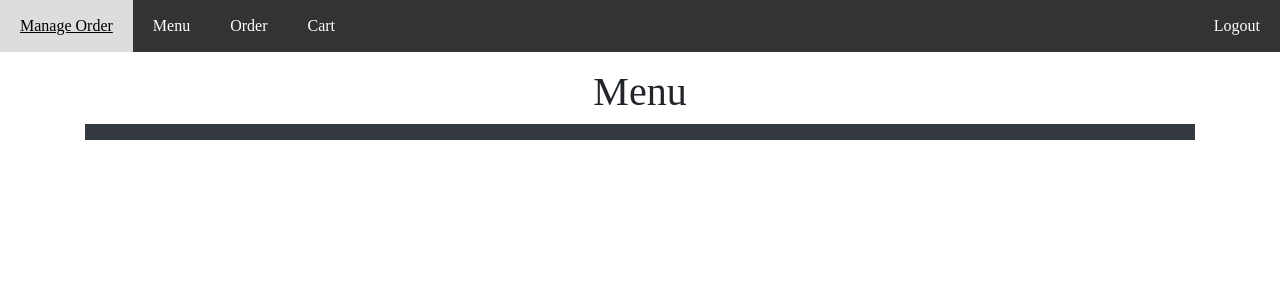
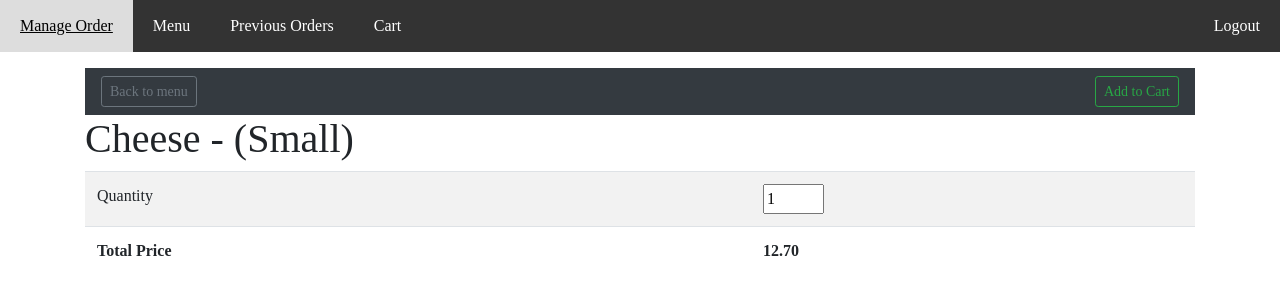
Before and after one commit to AmitRungta/Certification-Programs-CS50-s-Web-Programming-with-Python-and-JavaScript-project3, a Django app: page /item/2 in a window 1280 px wide. Shown: the top 300 px of the page. Run offline with Django 3.2, Linux system fonts and the light colour scheme; a user stored in the database is signed in; data comes from the database, SQL or seed files in the repository; both versions use the stored data as it was after the commit; some libraries are stand-ins or nearby versions.

Commit message:
Updated AddItem page

```diff
--- a/assets/navigationbar.css
+++ b/assets/navigationbar.css
@@ -9,8 +9,8 @@ top: 0; */
 }
 
 
-.NavigationBar .NavigationBarbutton {
-background: none!important;
+.NavigationBarbutton {
+background: none;
 border: none;
 /* padding: 0!important; */
 /*optional*/
@@ -22,9 +22,10 @@ border: none;
 }
 
 /* Change color on hover */
-.NavigationBar .NavigationBarbutton:hover{
+.NavigationBarbutton:hover {
   background-color: #ddd;
   color: black;
+  text-decoration: underline;
 }
 
 
--- a/orders/models.py
+++ b/orders/models.py
@@ -1,10 +1,8 @@
+''' Create your models here. '''
+
 from django.db import models
 from django.utils import timezone
 from django.contrib.auth.models import User
-
-# Create your models here.
-
-
 
 
 
--- /dev/null
+++ b/orders/static/orders/add_item.js
@@ -0,0 +1,47 @@
+document.addEventListener('DOMContentLoaded', () => {
+    // Get initial price of item as this is what we set by default in the page.
+    const individual_item_price = parseFloat(document.getElementById('individual-item-price').innerHTML);
+    var cur_quantity = 1;
+    var individual_extra_cost = 0 ;
+
+    function fnUpdateTotalCost()
+    {
+        if (cur_quantity < 1 )
+            cur_quantity = 1 ;
+        if (individual_extra_cost < 0 )
+        individual_extra_cost = 0 ;
+        document.querySelector('#total-price').innerHTML = ( ( individual_item_price + individual_extra_cost ) * cur_quantity ).toFixed(2) ;
+    } ;
+
+    // When quantity changed,
+    document.querySelector('#quantity').onchange = function() {
+        cur_quantity = this.value;
+        fnUpdateTotalCost() ;
+    };
+
+
+    function fnUpdateForExtraCost ()
+    {
+        let extra_id = parseInt ( this.value ) ;
+        let extra_element_node_name = `extra_price-${extra_id}` ;
+        let extra_price_node = document.getElementById (extra_element_node_name) ;
+        let extra_price = 0 ;
+        if ( extra_price_node )
+            extra_price = parseFloat ( extra_price_node.innerText ) ;
+        if (this.checked) {
+            individual_extra_cost += extra_price;
+        } else {
+            individual_extra_cost -= extra_price;
+        };
+        fnUpdateTotalCost() ;
+    }
+
+    // If extra exists,
+    {
+        let extraNodes = document.getElementsByName('extra') ;
+        for ( let i = 0 ; i < extraNodes.length ; i++)
+        {
+            extraNodes[i].addEventListener ( 'change' , fnUpdateForExtraCost , false ) ;
+        }
+    }
+});
--- a/orders/static/orders/menu.js
+++ /dev/null
@@ -1,15 +0,0 @@
-document.addEventListener('DOMContentLoaded', () => {
-
-    document.querySelector('#movetotop').onclick = () => {
-        document.body.scrollTop = 0; // For Safari
-        document.documentElement.scrollTop = 0; // For Chrome, Firefox, IE and Opera
-    };
-
-    window.onscroll = () => {
-        if (document.body.scrollTop > 15 || document.documentElement.scrollTop > 15 ) {
-            document.getElementById("movetotop").style.display = "block";
-        } else {
-            document.getElementById("movetotop").style.display = "none";
-        };
-    };
-});
--- /dev/null
+++ b/orders/templates/orders/add_item.html
@@ -0,0 +1,73 @@
+{% extends 'base_layout.html' %}
+
+{% block head %}
+{% load static %}
+<script src="{% static 'orders/add_item.js' %}"></script>
+{% endblock %}
+
+
+{% block title %}{{ block.super }} - add item{% endblock %}
+
+
+{% block content%}
+<form action="{% url 'orders:add_item' item.id %}" method="POST">
+    {% csrf_token %}
+    <nav class="navbar sticky-top navbar-dark bg-dark justify-content-between">
+        <a class="btn btn-sm btn-outline-secondary my-2 my-sm-0" href="{% url 'orders:menu' %}">Back to menu</a>
+        <input type="submit" value="Add to Cart" class="btn btn-sm btn-outline-success my-2 my-sm-0">
+    </nav>
+
+    <h1>{{ item.name }}{% if item.size != '' %} - ({{item.size}}){% endif %}</h1>
+    <!-- Get the individual item price -->
+    <span id="individual-item-price" style="display: none;">{{ item.price }}</span>
+
+    <!-- lets create a table with hidden borders so as to show the options. -->
+    <table class="table table-striped">
+        <colgroup>
+            <col width="60%"></col>
+            <col width="40%"></col>
+        </colgroup>
+        <tbody>
+            <!-- set the quantity form element. -->
+            <tr>
+                <td>Quantity</td>
+                <td><input name="quantity" id="quantity" type="number" value=1 min=1 max=10></td>
+            </tr>
+
+            <!-- we will get topping opion only if required -->
+            {% if toppings and max_toppings > 0 %}
+                {% with ''|center:max_toppings as range %}
+                    {% for _ in range %}
+                    <tr>
+                        <td>Topping - {{ forloop.counter }}</td>
+                        <td><select name="topping-{{forloop.counter}}">
+                            {% for topping in toppings %}
+                                <option value="{{ topping.id }}">{{ topping.name }}</option>
+                            {% endfor %}</select></td>
+                    </tr>
+                    {% endfor %}
+                {% endwith %}
+            {% endif%}
+
+            <!-- we will get extra options only if required -->
+            {% if extras %}
+            {% for extra in extras %}
+            <tr>
+                <td>Extra {{ extra.name }} (+<span id="extra_price-{{extra.id}}">{{ extra.price }}</span>)</td>
+                <td><input name="extra" value="{{ extra.id }}" id="extra-{{extra.id}}" type="checkbox"></td>
+            </tr>
+            {% endfor %}
+            {% endif%}
+
+            <!-- Now lets show the total price -->
+            <tr style="font-weight:bold">
+                <td>Total Price</td>
+                <td><div id="total-price">{{ item.price }}</div></td>
+            </tr>
+
+        </tbody>
+    </table>
+
+
+</form>
+{% endblock %}
--- a/orders/templates/orders/menu.html
+++ b/orders/templates/orders/menu.html
@@ -2,13 +2,9 @@
 
 {% block title %}{{ block.super }} - Menu{% endblock %}
 
-{% block head %}
-{% load static %}
-<script src="{% static 'orders/menu.js' %}"></script>
-{% endblock %}
 
 {% block content%}
-<h1 class="text-center">Menu</h1>
+<h1 class="menu-subheading">Menu</h1>
 <nav class="navbar sticky-top navbar-dark bg-dark">
     {% if regular_pizzas %}
     <a class="navbar-brand" href="#regular_pizzas">Regular Pizzas</a>
@@ -58,13 +54,13 @@
             <tr>
                 <td><b>{{ pizza.name }}</b></td>
                 {% if pizza.id_small %}
-                <td >{{ pizza.price_small }} <a href="{% url 'orders:additem' pizza.id_small %}" >Add to Cart</a></td>
+                <td >{{ pizza.price_small }} <a href="{% url 'orders:add_item' pizza.id_small %}" >Add to Cart</a></td>
                 {% else %}
                 <td></td>
                 {% endif %}
 
                 {% if pizza.id_large %}
-                <td>{{ pizza.price_large }} <a href="{% url 'orders:additem' pizza.id_large %}">Add to Cart</a></td>
+                <td>{{ pizza.price_large }} <a href="{% url 'orders:add_item' pizza.id_large %}">Add to Cart</a></td>
                 {% else %}
                 <td></td>
                 {% endif %}
@@ -93,13 +89,13 @@
             <tr>
                 <td><b>{{ pizza.name }}</b></td>
                 {% if pizza.id_small %}
-                <td>{{ pizza.price_small }} <a href="{% url 'orders:additem' pizza.id_small %}">Add to Cart</a></td>
+                <td>{{ pizza.price_small }} <a href="{% url 'orders:add_item' pizza.id_small %}">Add to Cart</a></td>
                 {% else %}
                 <td></td>
                 {% endif %}
 
                 {% if pizza.id_large %}
-                <td>{{ pizza.price_large }} <a href="{% url 'orders:additem' pizza.id_large %}">Add to Cart</a></td>
+                <td>{{ pizza.price_large }} <a href="{% url 'orders:add_item' pizza.id_large %}">Add to Cart</a></td>
                 {% else %}
                 <td></td>
                 {% endif %}
@@ -146,13 +142,13 @@
             <tr>
                 <td><b>{{ sub.name }}</b></td>
                 {% if sub.id_small %}
-                <td>{{ sub.price_small }} <a href="{% url 'orders:additem' sub.id_small %}">Add to Cart</a></td>
+                <td>{{ sub.price_small }} <a href="{% url 'orders:add_item' sub.id_small %}">Add to Cart</a></td>
                 {% else %}
                 <td></td>
                 {% endif %}
 
                 {% if sub.id_large %}
-                <td>{{ sub.price_large }} <a href="{% url 'orders:additem' sub.id_large %}">Add to Cart</a></td>
+                <td>{{ sub.price_large }} <a href="{% url 'orders:add_item' sub.id_large %}">Add to Cart</a></td>
                 {% else %}
                 <td></td>
                 {% endif %}
@@ -164,13 +160,13 @@
             <tr>
                 <td><b>+ {{ extra.name }} on any sub</b></td>
                 {% if extra.id_small %}
-                <td>+{{ extra.price_small }} <a href="{% url 'orders:additem' extra.id_small %}">Add to Cart</a></td>
+                <td>+{{ extra.price_small }}</td>
                 {% else %}
                 <td></td>
                 {% endif %}
 
                 {% if extra.id_large %}
-                <td>+{{ extra.price_large }} <a href="{% url 'orders:additem' extra.id_large %}">Add to Cart</a></td>
+                <td>+{{ extra.price_large }}</a></td>
                 {% else %}
                 <td></td>
                 {% endif %}
@@ -195,7 +191,7 @@
             {% for pasta in pastas %}
             <tr>
                 <td><b>{{ pasta.name }}</b></td>
-                <td>{{ pasta.price }} <a href="{% url 'orders:additem' pasta.id %}">Add to Cart</a></td>
+                <td>{{ pasta.price }} <a href="{% url 'orders:add_item' pasta.id %}">Add to Cart</a></td>
             </tr>
             {% endfor %}
         </tbody>
@@ -216,7 +212,7 @@
             {% for salad in salads %}
             <tr>
                 <td><b>{{ salad.name }}</b></td>
-                <td>{{ salad.price }} <a href="{% url 'orders:additem' salad.id %}">Add to Cart</a></td>
+                <td>{{ salad.price }} <a href="{% url 'orders:add_item' salad.id %}">Add to Cart</a></td>
             </tr>
             {% endfor %}
         </tbody>
@@ -242,13 +238,13 @@
             <tr>
                 <td><b>{{ dinner.name }}</b></td>
                 {% if dinner.id_small %}
-                <td>{{ dinner.price_small }} <a href="{% url 'orders:additem' dinner.id_small %}">Add to Cart</a></td>
+                <td>{{ dinner.price_small }} <a href="{% url 'orders:add_item' dinner.id_small %}">Add to Cart</a></td>
                 {% else %}
                 <td></td>
                 {% endif %}
 
                 {% if dinner.id_large %}
-                <td>{{ dinner.price_large }} <a href="{% url 'orders:additem' dinner.id_large %}">Add to Cart</a></td>
+                <td>{{ dinner.price_large }} <a href="{% url 'orders:add_item' dinner.id_large %}">Add to Cart</a></td>
                 {% else %}
                 <td></td>
                 {% endif %}
@@ -259,13 +255,7 @@
 </div>
 {% endif %}
 
-
-
-
-
-
 </div>
-<button id="movetotop" style="right:1.5em;bottom:2em; display: none;" class="btn btn-dark position-fixed">to top</button>
 
 
 {% endblock %}
--- a/orders/urls.py
+++ b/orders/urls.py
@@ -1,3 +1,5 @@
+"""order URL Configuration """
+
 from django.urls import path
 from django.conf.urls import url
 
@@ -11,8 +13,8 @@ urlpatterns = [
     path("", views.index, name="index"),
     url(r'^menu/$', views.index, name="menu"),
     url(r'^cart/$', views.index, name="cart"),
-    url(r'^order/$', views.index, name="order"),
-    path('item/<int:item_id>', views.additem, name='additem'),
-    path('manageadmin/order', views.manage_admin_order, name='manage_admin_order'),
+    path('user/history', views.index, name="order_history"),
+    path('item/<int:item_id>', views.add_item, name='add_item'),
+    path('manage/order', views.manage_admin_order, name='manage_admin_order'),
 
 ]
--- a/orders/views.py
+++ b/orders/views.py
@@ -1,8 +1,9 @@
 ''' This view is used for showing the different view options '''
-from django.http import HttpResponse , HttpResponseForbidden
-from django.shortcuts import render, redirect
+from django.http import HttpResponseForbidden, HttpResponseRedirect
+from django.shortcuts import render
 from django.contrib.auth.decorators import login_required
 from django.urls import reverse
+
 from .models import Pizza, Sub, Dinner, SubExtra, Topping, Salad, Pasta, BaseItem
 
 
@@ -61,11 +62,36 @@ def index(request):
 
 
 @login_required(login_url='accounts:login')
-def additem(request, item_id):
-    ''' FUnction to ask for adding a new item into cart '''
-    # AmitTempCode
-    context = {}
-    return render(request, 'orders/menu.html', context)
+def add_item(request, item_id):
+    ''' Function to ask for adding a new item into cart.
+    This will get post message from the form with updated data '''
+
+    if request.method == 'GET':
+        try:
+            baseitem = BaseItem.objects.get(pk=item_id)
+        except:
+            return HttpResponseRedirect(reverse('menu'))
+
+        context = {
+            "item": baseitem,
+        }
+
+        # check if this is for pizza and it requires custom toppings
+        if hasattr(baseitem, 'pizza') and baseitem.pizza.max_toppings > 0:
+            context['toppings'] = Topping.objects.all()
+            context['max_toppings'] = baseitem.pizza.max_toppings
+        # check if this is for sub and can have extras
+        elif hasattr(baseitem, 'sub'):
+            context['extras'] = SubExtra.objects.filter(size=baseitem.size).all()
+
+        return render(request, 'orders/add_item.html', context)
+
+    # AmitTempCode Handle the post case...
+
+
+
+
+
 
 
 
--- a/templates/base_layout.html
+++ b/templates/base_layout.html
@@ -26,16 +26,21 @@
     <div class="NavigationBar">
         {% block navigationbarbar %}
         {% if user.is_superuser %}
-        <a href="{% url 'orders:manage_admin_order' %}" >Manage Order</a>
+        <a href="{% url 'orders:manage_admin_order' %}">Manage Order</a>
         {% endif %}
         <a href="{% url 'orders:menu' %}" >Menu</a>
-        <a href="{% url 'orders:order' %}" >Order</a>
-        <a href="{% url 'orders:cart' %}" >Cart</a>
+        <a href="{% url 'orders:order_history' %}">Previous Orders</a>
+        <a href="{% url 'orders:cart' %}">Cart
+            {% if item_in_cart_count %}
+            <!-- AmitTempCode add the data for item_in_cart_count -->
+            <span class="badge badge-pill badge-light" style="font-size: 60%; position: absolute;">{{item_in_cart_count}}</span>
+            {% endif %}
+        </a>
 
         {% if user.is_authenticated %}
-            <form class="logout-link" action="{% url 'accounts:logout' %}" method="post">
+            <form class="logout-link " action="{% url 'accounts:logout' %}" method="post">
                 {% csrf_token %}
-                <button class="NavigationBarbutton right" type="submit">Logout</button>
+                <button class="button right NavigationBarbutton" type="submit">Logout</button>
             </form>
         {% else %}
         <a href="{% url 'accounts:login' %}" class="right">Login</a>
@@ -49,6 +54,29 @@
         {% block content %}
         {% endblock %}
     </div>
+
+
+    <button id="movetotop" style="right:1.5em;bottom:2em; display: none;" class="btn btn-dark position-fixed">to top</button>
+
 </body>
 
+
+<script>
+    document.addEventListener('DOMContentLoaded', () => {
+
+        document.querySelector('#movetotop').onclick = () => {
+            document.body.scrollTop = 0; // For Safari
+            document.documentElement.scrollTop = 0; // For Chrome, Firefox, IE and Opera
+        };
+
+        window.onscroll = () => {
+            if (document.body.scrollTop > 15 || document.documentElement.scrollTop > 15) {
+                document.getElementById("movetotop").style.display = "block";
+            } else {
+                document.getElementById("movetotop").style.display = "none";
+            };
+        };
+    });
+</script>
+
 </html>
```
Also changed, not shown: db.sqlite3.
